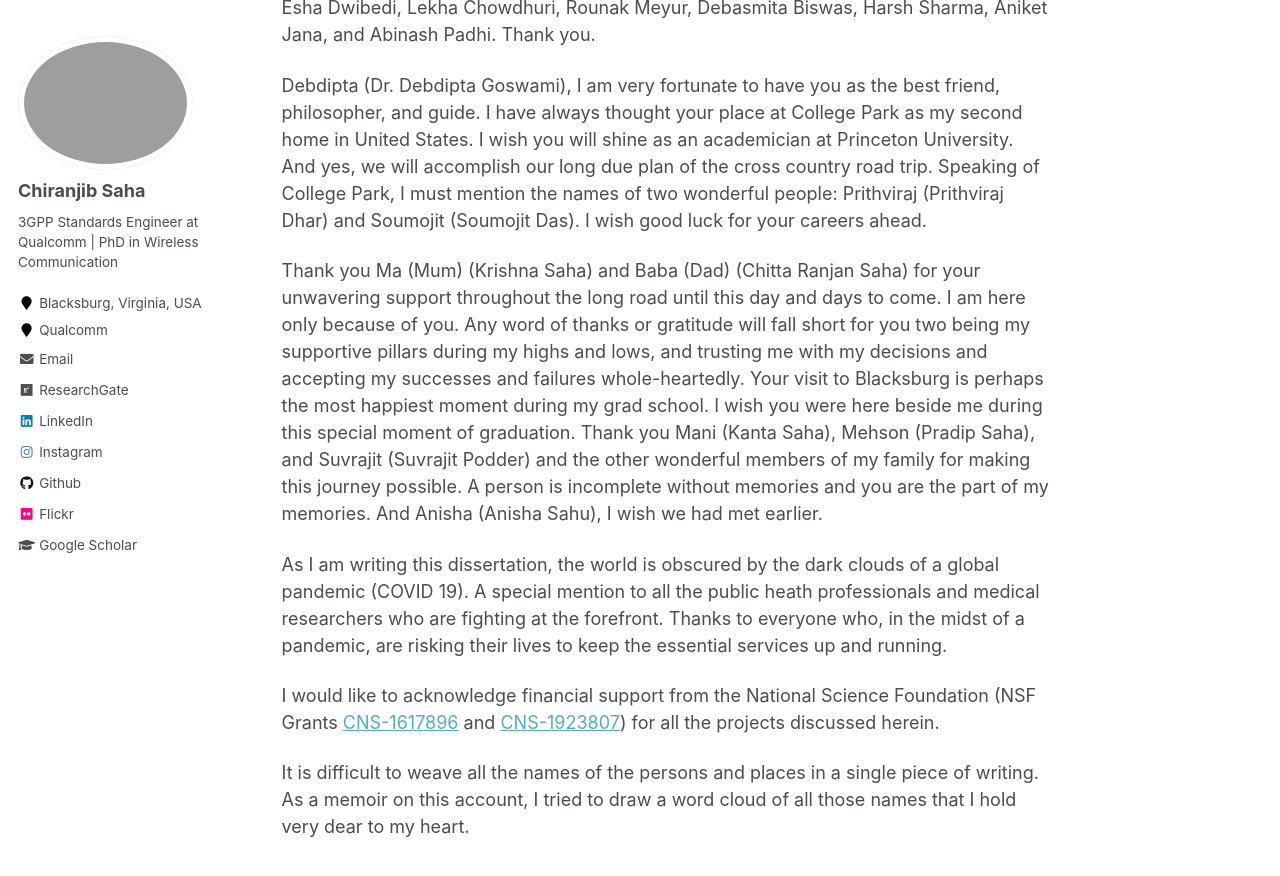
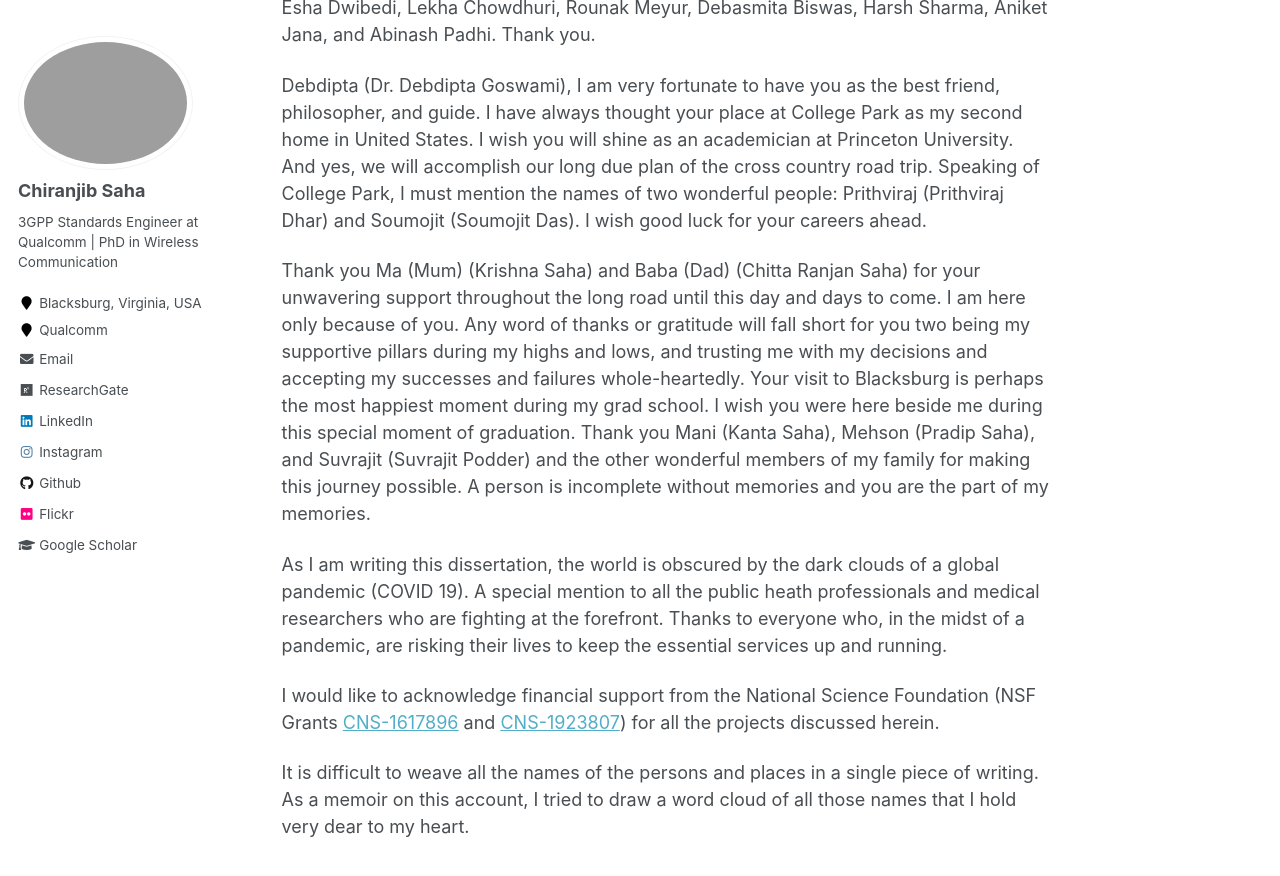
Before and after one commit to chiranjibsaha/chiranjibsaha.github.io, a Jekyll site: the page built from _posts/2020-08-14-blog-post-1.md, in a window 1280 px wide and 900 px high, scrolled down 2247 px. Shown: the top 876 px of the window. Built offline with Jekyll 4.4.1, drawn with Linux system fonts in a browser that asks for light colours.

Commit message:
Update 2020-08-14-blog-post-1.md

```diff
--- a/_posts/2020-08-14-blog-post-1.md
+++ b/_posts/2020-08-14-blog-post-1.md
@@ -35,7 +35,7 @@ Nath-da (Saurabh Nath), our conversations in the hallways of Norris Hall and the
 
  Debdipta (Dr. Debdipta Goswami), I am very fortunate to have you as the best friend,  philosopher, and   guide. I have always thought your place at  College Park as my second home in United States. I wish you will shine as an academician at Princeton University. And yes, we will accomplish our long due plan of the cross country road trip.  Speaking of College Park, I must mention the names of  two wonderful people: Prithviraj (Prithviraj Dhar) and Soumojit (Soumojit Das). I wish good luck for your careers ahead.
 
-Thank you Ma (Mum) (Krishna Saha) and Baba (Dad) (Chitta Ranjan Saha) for your unwavering support throughout the long road until this day and days to come. I am here only because of you.  Any word of thanks or gratitude will fall short for you two being my supportive pillars during my highs and lows, and trusting me with my decisions and accepting my successes and failures whole-heartedly. Your visit to Blacksburg is perhaps the most happiest moment during  my grad school. I wish you were here beside me during this special moment of graduation. Thank you Mani (Kanta Saha), Mehson (Pradip Saha), and Suvrajit (Suvrajit Podder) and the other wonderful members of my family for making this journey possible. A person is incomplete without memories and you are the part of my memories. And Anisha (Anisha Sahu), I wish we had met earlier.
+Thank you Ma (Mum) (Krishna Saha) and Baba (Dad) (Chitta Ranjan Saha) for your unwavering support throughout the long road until this day and days to come. I am here only because of you.  Any word of thanks or gratitude will fall short for you two being my supportive pillars during my highs and lows, and trusting me with my decisions and accepting my successes and failures whole-heartedly. Your visit to Blacksburg is perhaps the most happiest moment during  my grad school. I wish you were here beside me during this special moment of graduation. Thank you Mani (Kanta Saha), Mehson (Pradip Saha), and Suvrajit (Suvrajit Podder) and the other wonderful members of my family for making this journey possible. A person is incomplete without memories and you are the part of my memories.
 
 As I am writing this dissertation, the world is obscured by the dark clouds of a global pandemic (COVID 19). A special mention to  all the public heath professionals and medical researchers who are fighting at the forefront. Thanks to everyone who, in the midst of a pandemic, are risking their lives to keep the essential services up and running.
 
```
